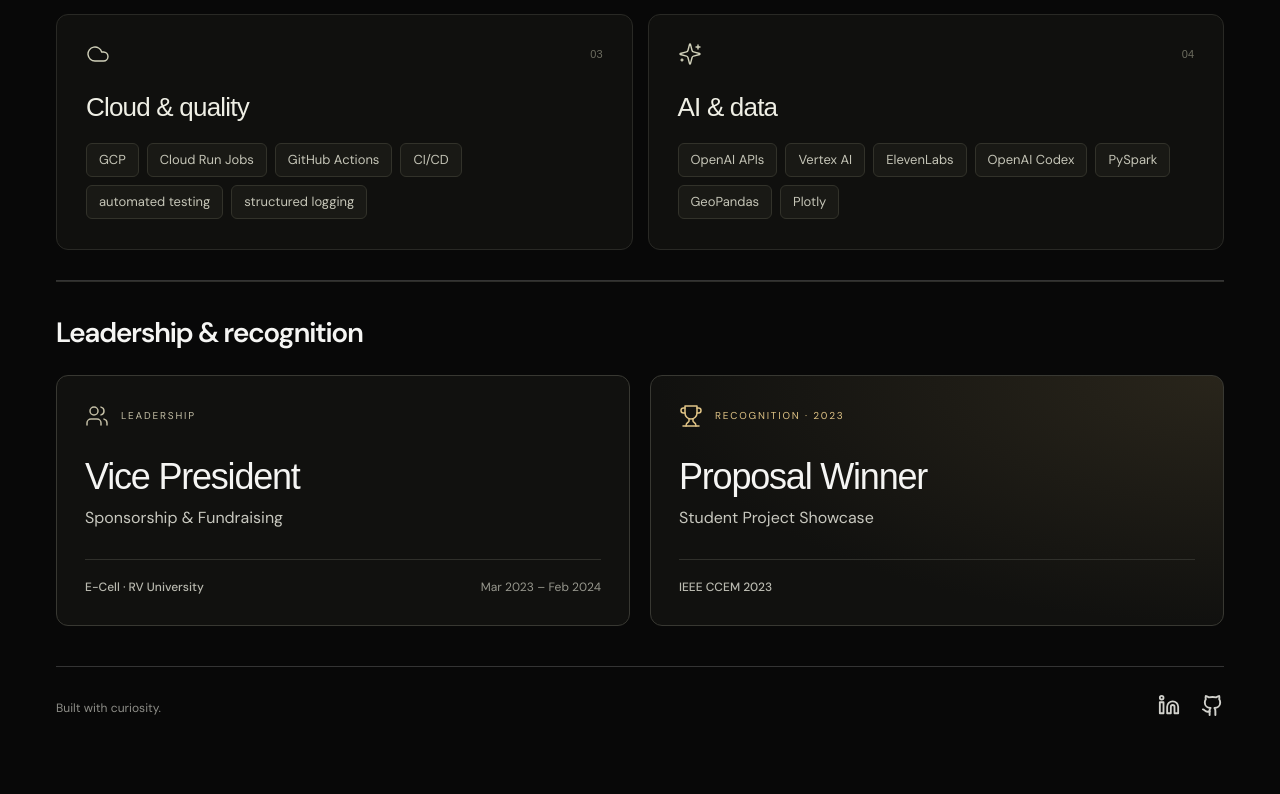
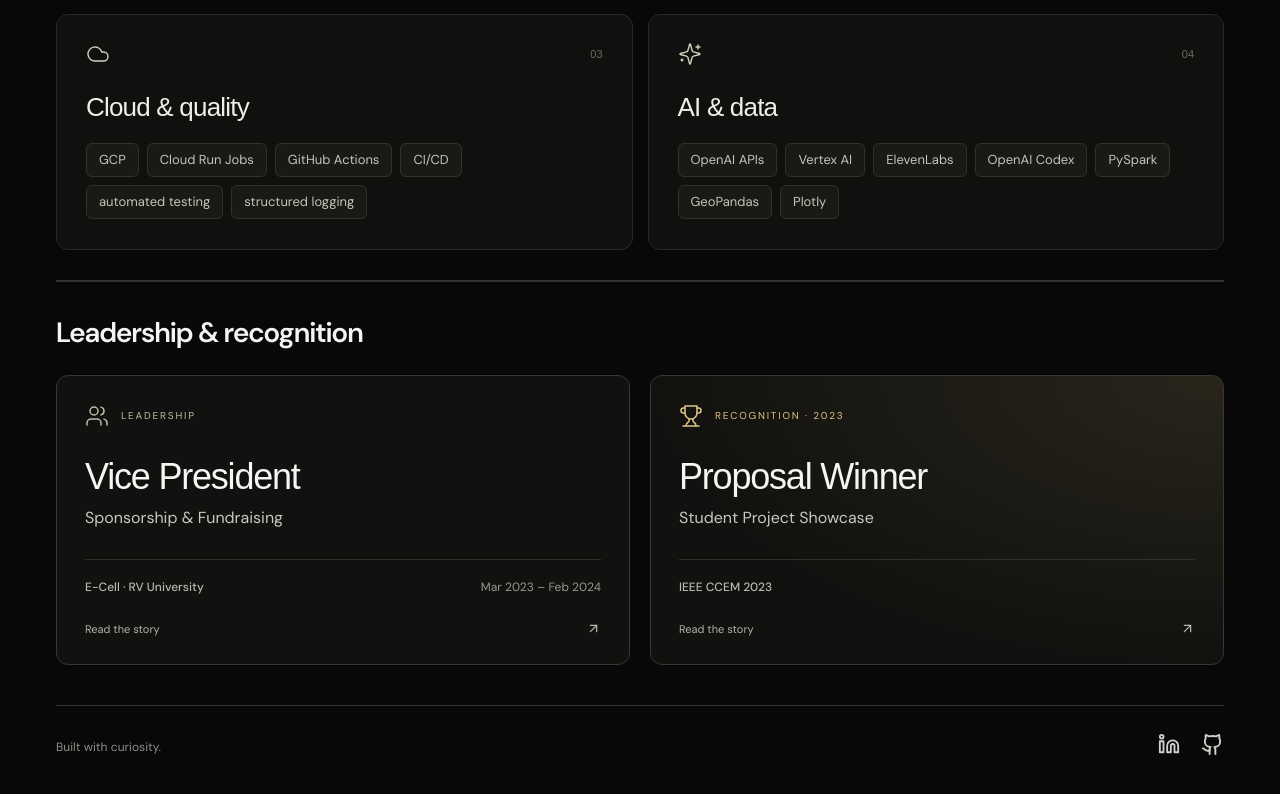
Before and after one commit to Nivedan2004/portfolio-website, a Next.js app: page / in a window 1280 px wide. Shown: the part 2227-3021 px from the top of the page. Before the commit the page ends 2982 px from the top, so only its background shows below. Built offline with nearby package versions, Linux system fonts and the light colour scheme; a web font is replaced by a local one.

Commit message:
feat: make more changes to the website UI

```diff
--- a/app/globals.css
+++ b/app/globals.css
@@ -2419,3 +2419,17 @@ details[open] > summary .expand-icon {
   .recognition-card-top { margin-bottom: 22px; }
 }
 @media (prefers-reduced-motion: reduce) { .recognition-card:hover { transform: none; } }
+
+.recognition-flip { position: relative; perspective: 1200px; min-width: 0; }
+.recognition-flip-trigger { position: absolute; inset: 0; width: 100%; height: 100%; border: 0; border-radius: 12px; background: transparent; z-index: 2; }
+.recognition-flip-trigger:focus-visible { outline: 2px solid #d6b86f; outline-offset: 5px; }
+.recognition-flip-inner { display: grid; transform-style: preserve-3d; transition: transform 650ms cubic-bezier(.22,1,.36,1); }
+.recognition-flip-inner.is-flipped { transform: rotateY(180deg); }
+.recognition-flip .recognition-card { grid-area: 1 / 1; backface-visibility: hidden; -webkit-backface-visibility: hidden; display: flex; flex-direction: column; transform: none; }
+.recognition-flip:hover .recognition-card { border-color: #777462; }
+.recognition-back { transform: rotateY(180deg) !important; }
+.recognition-back-label { color: #c2bda4; font-size: 11px; letter-spacing: 1.4px; text-transform: uppercase; margin-bottom: 19px; }
+.recognition-story { color: #e1e1d9; font-size: 15px; line-height: 1.8; text-wrap: pretty; }
+.recognition-flip-hint { display: flex; align-items: center; justify-content: space-between; gap: 12px; padding-top: 24px; margin-top: auto; font-size: 11px; color: #b5b5a8; }
+.recognition-front .recognition-meta { margin-top: 29px; }
+@media (prefers-reduced-motion: reduce) { .recognition-flip-inner { transition: none; } }
--- a/app/page.tsx
+++ b/app/page.tsx
@@ -1,3 +1,4 @@
+import { RecognitionCard } from "@/components/recognition-card";
 import { AnimatedDetails } from "@/components/animated-details";
 import {
   Plus,
@@ -229,7 +230,7 @@ export default function Home() {
           <h2 id="recognition-title">Leadership & recognition</h2>
         </div>
         <div className="recognition-grid">
-          <article className="recognition-card">
+          <RecognitionCard title="E-Cell leadership" story="Led fundraising and sponsorship efforts for E-Cell at RV University and helped run two events, including Hack to a Hackathon. The event connected students with industry experts to explore real-world problems and develop ideas for the Smart India Hackathon.">
             <div className="recognition-card-top">
               <Users size={24} strokeWidth={1.5} aria-hidden="true" />
               <span>Leadership</span>
@@ -240,8 +241,8 @@ export default function Home() {
               <strong>E-Cell · RV University</strong>
               <span>Mar 2023 – Feb 2024</span>
             </div>
-          </article>
-          <article className="recognition-card recognition-award">
+          </RecognitionCard>
+          <RecognitionCard award title="IEEE CCEM proposal winner" story="Built an IoT-based smart dustbin that prevents the lid from opening when the bin is full and sends collection alerts to the owner and government officials. The system was designed to help prevent overflowing bins and support timely waste collection.">
             <div className="recognition-card-top">
               <Trophy size={24} strokeWidth={1.5} aria-hidden="true" />
               <span>Recognition · 2023</span>
@@ -251,7 +252,7 @@ export default function Home() {
             <div className="recognition-meta">
               <strong>IEEE CCEM 2023</strong>
             </div>
-          </article>
+          </RecognitionCard>
         </div>
       </section>
     </main>
--- /dev/null
+++ b/components/recognition-card.tsx
@@ -0,0 +1,44 @@
+"use client";
+import { useEffect, useState, type ReactNode } from "react";
+import { RotateCcw, ArrowUpRight } from "lucide-react";
+
+export function RecognitionCard({ children, title, story, award = false }: {
+  children: ReactNode;
+  title: string;
+  story: string;
+  award?: boolean;
+}) {
+  const [flipped, setFlipped] = useState(false);
+  useEffect(() => {
+    if (!flipped) return;
+    let furthest = window.scrollY;
+    const onScroll = () => {
+      if (window.scrollY < furthest - 12) setFlipped(false);
+      furthest = Math.max(furthest, window.scrollY);
+    };
+    window.addEventListener("scroll", onScroll, { passive: true });
+    return () => window.removeEventListener("scroll", onScroll);
+  }, [flipped]);
+  return (
+    <article className={`recognition-flip${award ? " recognition-flip-award" : ""}`}>
+      <button
+        type="button"
+        className="recognition-flip-trigger"
+        aria-label={`${title}: ${flipped ? "show overview" : "read the story"}`}
+        aria-pressed={flipped}
+        onClick={() => setFlipped(value => !value)}
+      />
+      <div className={`recognition-flip-inner${flipped ? " is-flipped" : ""}`}>
+        <div className={`recognition-card recognition-front${award ? " recognition-award" : ""}`} aria-hidden={flipped}>
+          {children}
+          <span className="recognition-flip-hint">Read the story <ArrowUpRight size={15} /></span>
+        </div>
+        <div className={`recognition-card recognition-back${award ? " recognition-award" : ""}`} aria-hidden={!flipped}>
+          <p className="recognition-back-label">{title}</p>
+          <p className="recognition-story">{story}</p>
+          <span className="recognition-flip-hint">Back to overview <RotateCcw size={14} /></span>
+        </div>
+      </div>
+    </article>
+  );
+}
```
Also changed, not shown: 1 other file (tests, documents, lock files or other folders).
